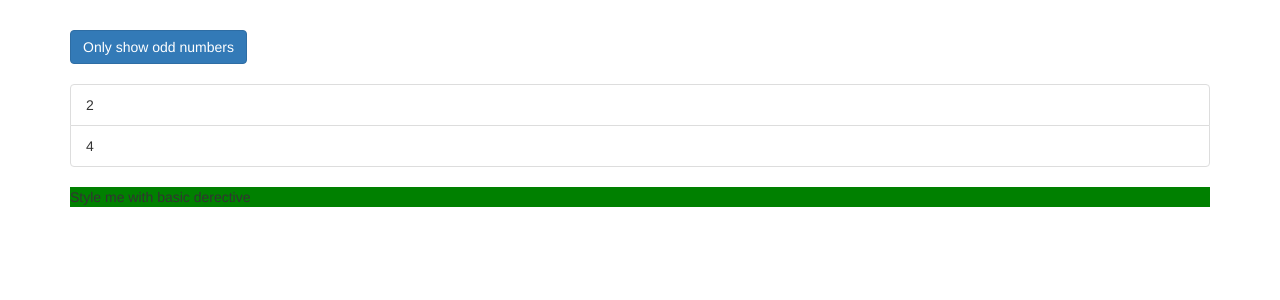
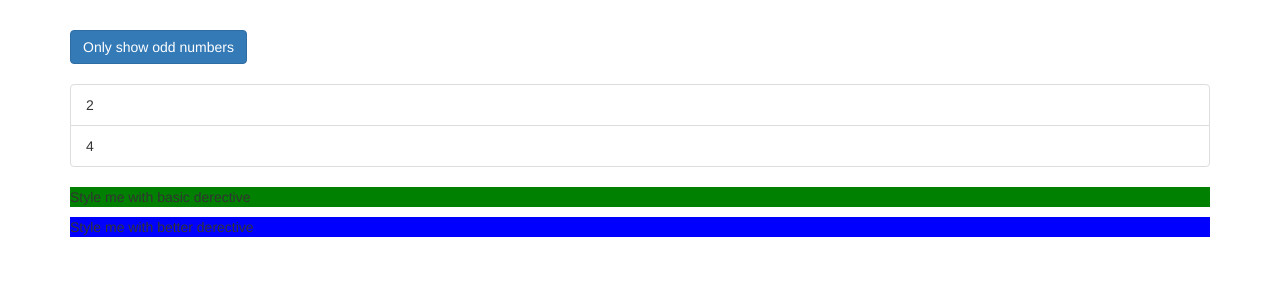
Before and after one commit to mapys/directives-start, an Angular app: page / in a window 1280 px wide. Shown: the top 300 px of the page. Built offline with nearby package versions, Linux system fonts and the light colour scheme.

Commit message:
Lesson 94

```diff
--- a/src/app/app.component.html
+++ b/src/app/app.component.html
@@ -14,6 +14,7 @@
         </div>
       </ul>
       <p appBasicHighlight>Style me with basic derective</p>
+      <p appBetterHighlight>Style me with better derective</p>
     </div>
   </div>
 </div>
--- a/src/app/app.module.ts
+++ b/src/app/app.module.ts
@@ -4,11 +4,13 @@ import { FormsModule } from '@angular/forms';
 
 import { AppComponent } from './app.component';
 import { BasicHighlightDirective } from './basic-highlight/basic-highlight.directive';
+import { BetterHighlightDirective } from './better-highlight/better-highlight.directive';
 
 @NgModule({
   declarations: [
     AppComponent,
-    BasicHighlightDirective
+    BasicHighlightDirective,
+    BetterHighlightDirective
   ],
   imports: [
     BrowserModule,
--- /dev/null
+++ b/src/app/better-highlight/better-highlight.directive.ts
@@ -0,0 +1,13 @@
+import { Directive, ElementRef, Renderer2, OnInit } from '@angular/core';
+
+@Directive({
+  selector: '[appBetterHighlight]'
+})
+export class BetterHighlightDirective implements OnInit {
+
+  constructor(private elRef: ElementRef, private renderer: Renderer2) { }
+
+  ngOnInit(){
+    this.renderer.setStyle(this.elRef.nativeElement, 'background-color', 'blue');
+  }
+}
```
